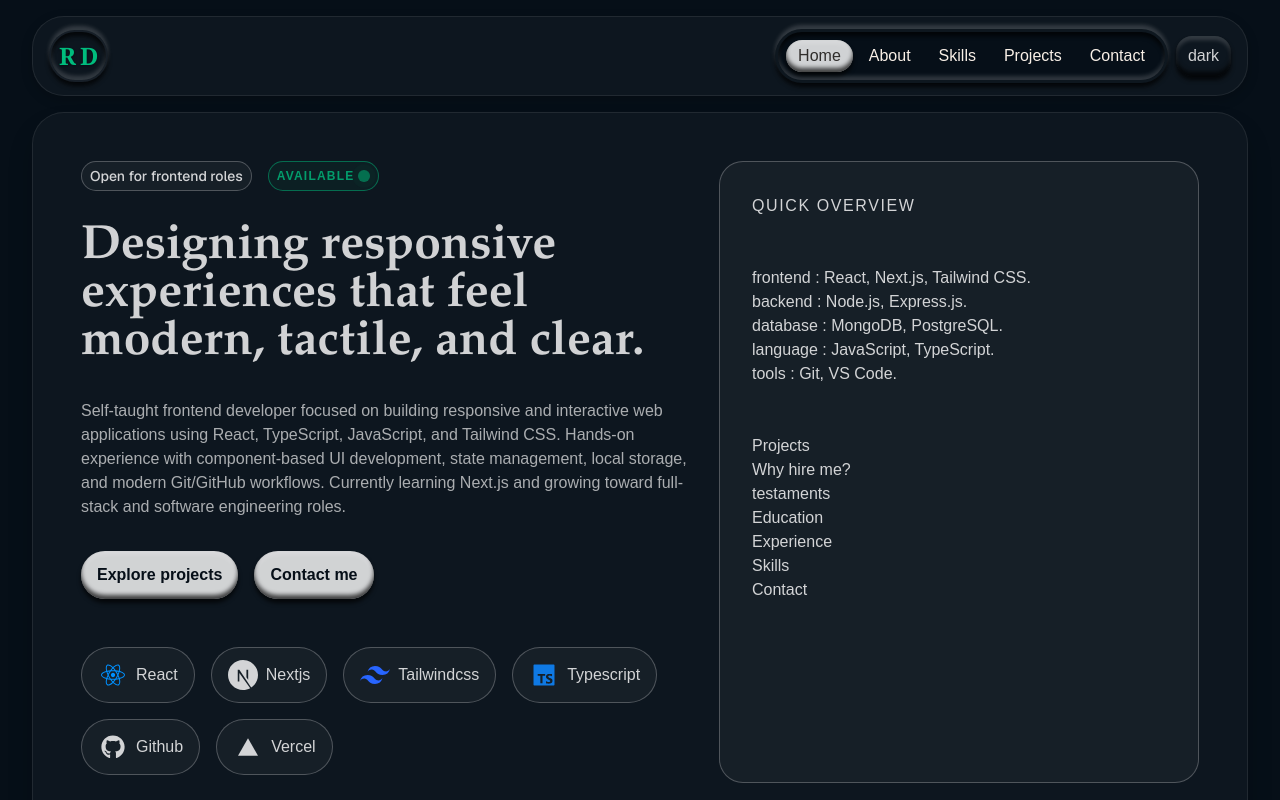
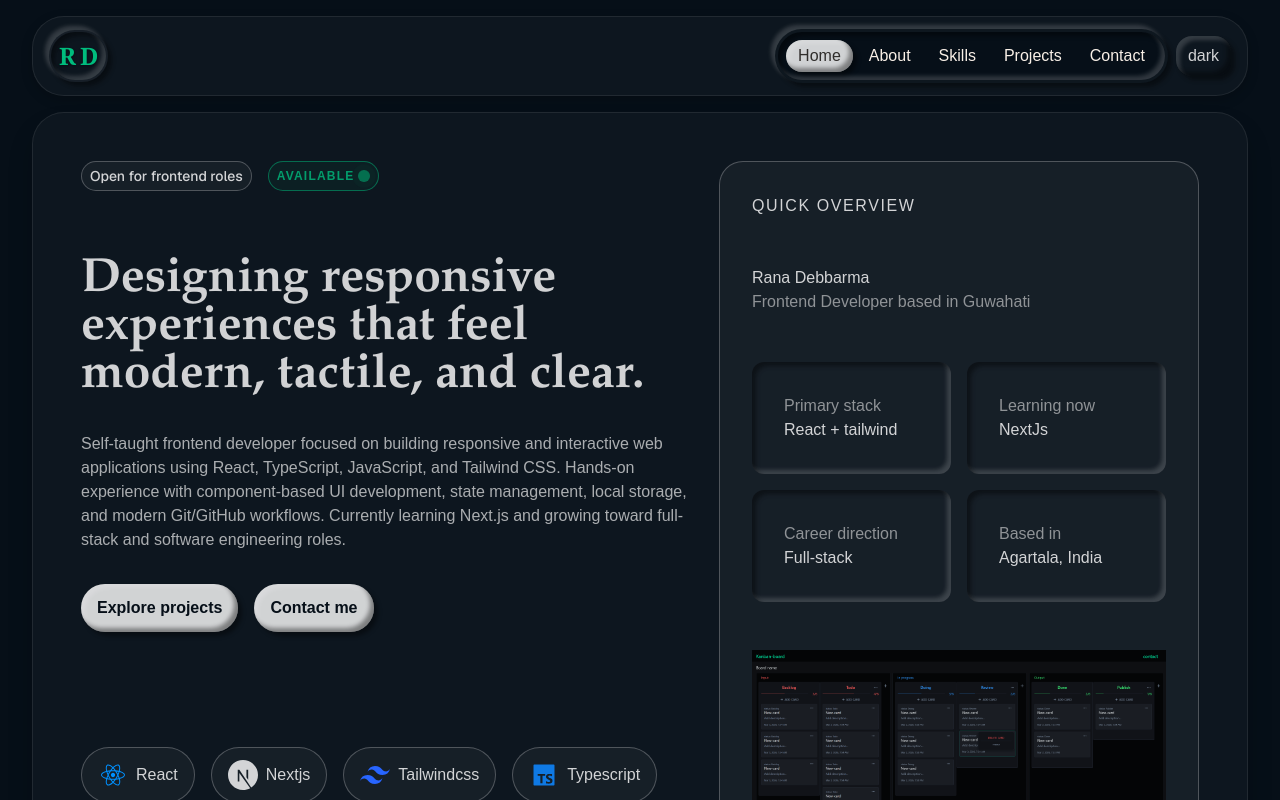
Before and after one commit to RanaDebbarma/my-portfolio, a Next.js app: page / in a window 1280 px wide. Built offline with nearby package versions, Linux system fonts and the light colour scheme.

Commit message:
overview

```diff
--- a/app/(root)/about/page.tsx
+++ b/app/(root)/about/page.tsx
@@ -1,7 +1,21 @@
+import Wrapper from "@/components/ui/Wrapper"
+
 const about = () => {
   return (
-    <div>
-      This is about Page
+    <div className="flex flex-col gap-4">
+      <div className="space-y-4 p-2">
+        <h3 className="tracking-widest uppercase font-bold">About</h3>
+        <div className="space-y-2">
+          <h1 className="text-3xl font-bold headline-font">A self-taught builder with a practical frontend mindset.</h1>
+          <p>The portfolio is shaped around Rana&apos;s resume details, but presented as a richer story: strong responsive layout instincts, hands-on UI work, and a clear path toward full-stack engineering.</p>
+        </div>
+      </div>
+      <Wrapper className="p-6 space-y-4">
+        <h4 className="tracking-widest uppercase text-sm text-muted">Working style</h4>
+        <p className="font-bold">Rana approaches frontend work with a clean UI mindset: responsive layout first, clear hierarchy second, and interaction only where it improves the experience.</p>
+        <p>The focus is on building interfaces that feel polished, readable, and usable across devices, while steadily growing into stronger Next.js and full-stack capabilities.</p>
+      </Wrapper>
+
     </div>
   )
 }
--- a/app/(root)/overview/page.tsx
+++ /dev/null
@@ -1,6 +0,0 @@
-const overview = () => {
-  return (
-    <div>overview</div>
-  )
-}
-export default overview
--- a/app/globals.css
+++ b/app/globals.css
@@ -6,15 +6,15 @@
   --secondary: hsl(0, 0%, 100%, 0.3);
   --accent: hsl(19, 80%, 30%);
 
-  --concave1: inset 0 4px 4px rgba(0, 0, 0, 0.17);
-  --concave2: inset 0 -4px 4px rgba(255, 255, 255, 0.5);
-  --concaveRidge1: 0 -4px 4px rgba(255, 255, 255, 0.5);
-  --concaveRidge2: 0 4px 4px rgba(0, 0, 0, 0.2);
+  --concave1: inset 4px 4px 4px rgba(0, 0, 0, 0.17);
+  --concave2: inset -4px -4px 4px rgba(255, 255, 255, 0.4);
+  --concaveRidge1: -4px -4px 4px rgba(255, 255, 255, 0.4);
+  --concaveRidge2: 4px 4px 4px rgba(0, 0, 0, 0.2);
 
-  --convex1: inset 0 -4px 4px rgba(0, 0, 0, 0.17);
-  --convex2: inset 0 4px 4px rgba(255, 255, 255, 0.5);
+  --convex1: inset -4px -4px 4px rgba(0, 0, 0, 0.17);
+  --convex2: inset 4px 4px 4px rgba(255, 255, 255, 0.4);
 
-  --muted-text: #ededed86;
+  --muted-text: hsl(0, 0%, 9%, 0.4);
 }
 
 @theme inline {
@@ -35,13 +35,13 @@
   /* --secondary: hsl(40, 50%, 10%, 1); */
   --accent: oklch(69.6% 0.17 162.48);
 
-  --concave1: inset 0 4px 4px rgba(0, 0, 0, 0.7);
-  --concave2: inset 0 -4px 4px rgba(255, 255, 255, 0.17);
-  --concaveRidge1: 0 -4px 4px rgba(255, 255, 255, 0.17);
-  --concaveRidge2: 0 4px 4px rgba(0, 0, 0, 0.7);
+  --concave1: inset 4px 4px 4px rgba(0, 0, 0, 0.4);
+  --concave2: inset -4px -4px 4px rgba(255, 255, 255, 0.17);
+  --concaveRidge1: -4px -4px 4px rgba(255, 255, 255, 0.17);
+  --concaveRidge2: 4px 4px 4px rgba(0, 0, 0, 0.4);
 
-  --convex1: inset 0 -4px 4px rgba(0, 0, 0, 0.7);
-  --convex2: inset 0 4px 4px rgba(255, 255, 255, 0.17);
+  --convex1: inset -4px -4px 4px rgba(0, 0, 0, 0.4);
+  --convex2: inset 4px 4px 4px rgba(255, 255, 255, 0.17);
 
   --muted-text: #ededed90;
 }
--- a/components/Overview.tsx
+++ b/components/Overview.tsx
@@ -1,33 +1,38 @@
 import { ProfileData } from "@/lib/data"
+import Image from "next/image"
 
 const Overview = () => {
   return (
     <div className="flex flex-col gap-12 lg:w-120 border border-foreground/30 bg-foreground/5 w-full rounded-3xl shrink-0 p-8">
       <h1 className="uppercase tracking-widest">Quick Overview</h1>
-      {/* stacks */}
+
       <div>
-        {Object.entries(ProfileData.skills).map(skill => (
-          <div key={skill[0]}>
-            {skill[0]} : {skill[1].map((item, index) => {
-              if (index === skill[1].length - 1) {
-                return item + "."
-              } else {
-                return (item + ", ")
-              }
-            })}
-          </div>
-        ))}
+        <p>Rana Debbarma</p>
+        <p className="text-muted">Frontend Developer based in Guwahati</p>
       </div>
 
-      <ol>
-        <li>Projects</li>
-        <li>Why hire me?</li>
-        <li>testaments</li>
-        <li>Education</li>
-        <li>Experience</li>
-        <li>Skills</li>
-        <li>Contact</li>
-      </ol>
+      <div className="grid grid-cols-2 gap-4">
+        <div className="p-8 border-0 border-foreground/30 concave rounded-xl">
+          <p className="text-muted">Primary stack</p>
+          <p>React + tailwind</p>
+        </div>
+        <div className="p-8 border-0 border-foreground/30 concave rounded-xl">
+          <p className="text-muted">Learning now</p>
+          <p>NextJs</p>
+        </div>
+        <div className="p-8 border-0 border-foreground/30 concave rounded-xl">
+          <p className="text-muted">Career direction</p>
+          <p>Full-stack</p>
+        </div>
+        <div className="p-8 border-0 border-foreground/30 concave rounded-xl">
+          <p className="text-muted">Based in</p>
+          <p>{ProfileData.personalInfo.address}</p>
+        </div>
+      </div>
+
+      <div>
+        <Image src="/ProjectOverview.png" alt="kanban-board" width={500} height={500}/>
+      </div>
     </div>
   )
 }
```
Also changed, not shown: public/ProjectOverview.png (added).
